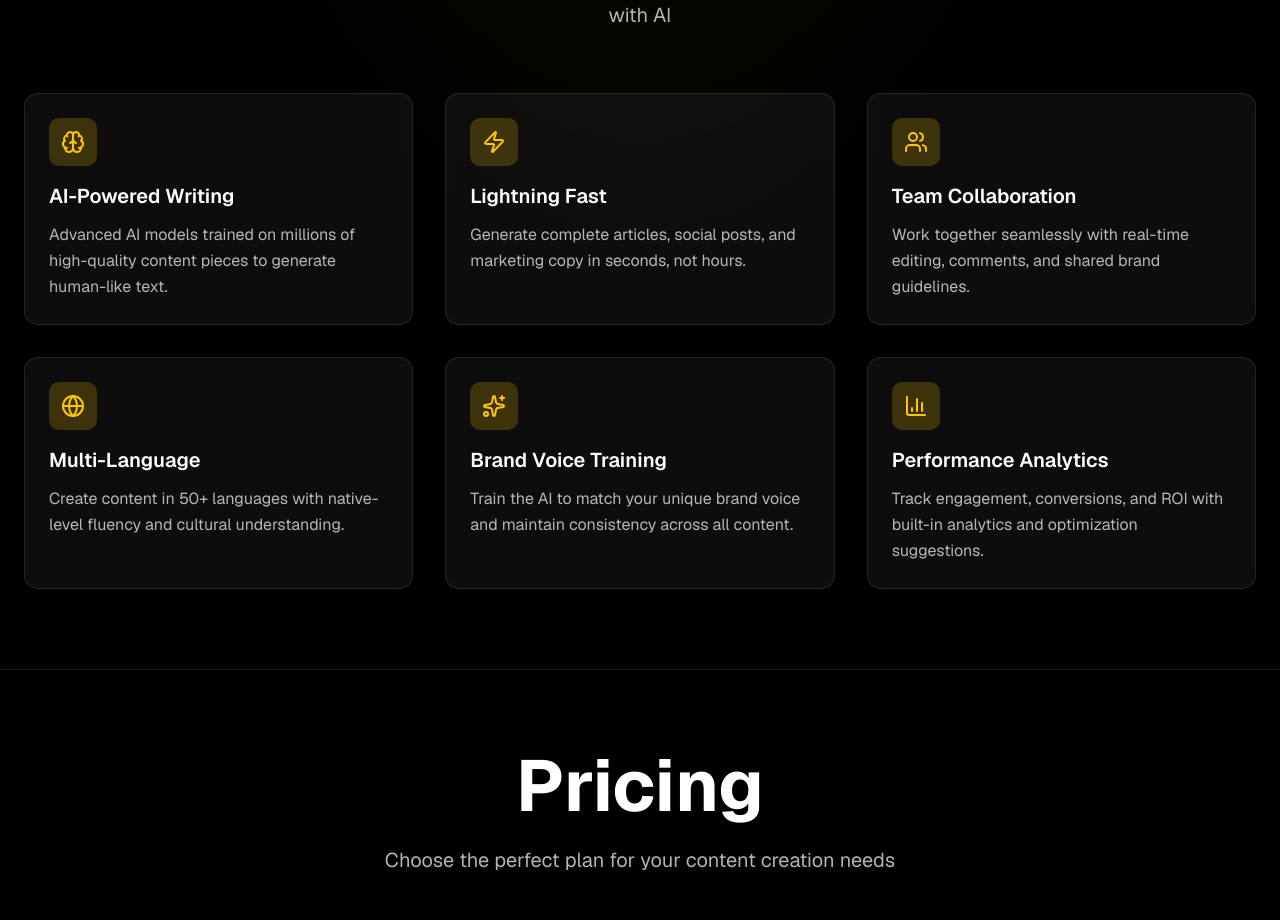
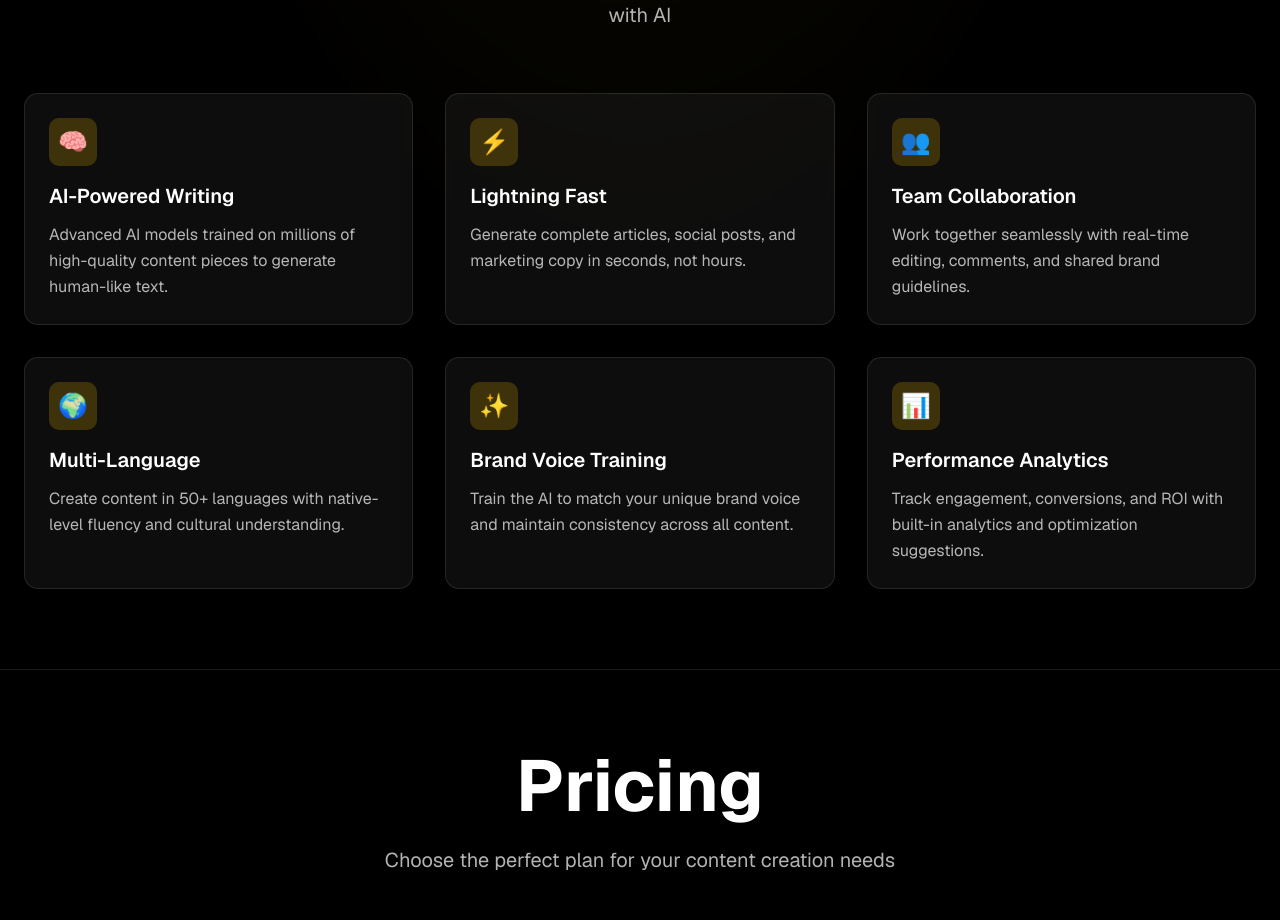
Before and after one commit to vedantlavale/work-forge, a Next.js app: page / in a window 1280 px wide. Shown: the part 1825-2745 px from the top of the page. Built offline with nearby package versions, Linux system fonts and the light colour scheme.

Commit message:
Replace icon imports with emoji representations in features section for improved readability and consistency.

```diff
--- a/components/features.tsx
+++ b/components/features.tsx
@@ -1,36 +1,35 @@
 'use client'
 import React from 'react'
 import { motion } from 'framer-motion'
-import { Zap, Brain, Users, Globe, Sparkles, BarChart3 } from 'lucide-react'
 
 const features = [
   {
-    icon: Brain,
+    icon: '🧠',
     title: 'AI-Powered Writing',
     description: 'Advanced AI models trained on millions of high-quality content pieces to generate human-like text.'
   },
   {
-    icon: Zap,
+    icon: '⚡',
     title: 'Lightning Fast',
     description: 'Generate complete articles, social posts, and marketing copy in seconds, not hours.'
   },
   {
-    icon: Users,
+    icon: '👥',
     title: 'Team Collaboration',
     description: 'Work together seamlessly with real-time editing, comments, and shared brand guidelines.'
   },
   {
-    icon: Globe,
+    icon: '🌍',
     title: 'Multi-Language',
     description: 'Create content in 50+ languages with native-level fluency and cultural understanding.'
   },
   {
-    icon: Sparkles,
+    icon: '✨',
     title: 'Brand Voice Training',
     description: 'Train the AI to match your unique brand voice and maintain consistency across all content.'
   },
   {
-    icon: BarChart3,
+    icon: '📊',
     title: 'Performance Analytics',
     description: 'Track engagement, conversions, and ROI with built-in analytics and optimization suggestions.'
   }
@@ -69,7 +68,7 @@ export default function FeaturesSection() {
               className="bg-white/5 backdrop-blur-sm border border-white/10 rounded-xl p-6 hover:bg-white/10 transition-all duration-300"
             >
               <div className="w-12 h-12 bg-yellow-400/20 rounded-lg flex items-center justify-center mb-4">
-                <feature.icon className="w-6 h-6 text-yellow-400" />
+                <span className="text-2xl">{feature.icon}</span>
               </div>
               <h3 className="text-xl font-semibold text-white mb-3">{feature.title}</h3>
               <p className="text-white/70 leading-relaxed">{feature.description}</p>
```
